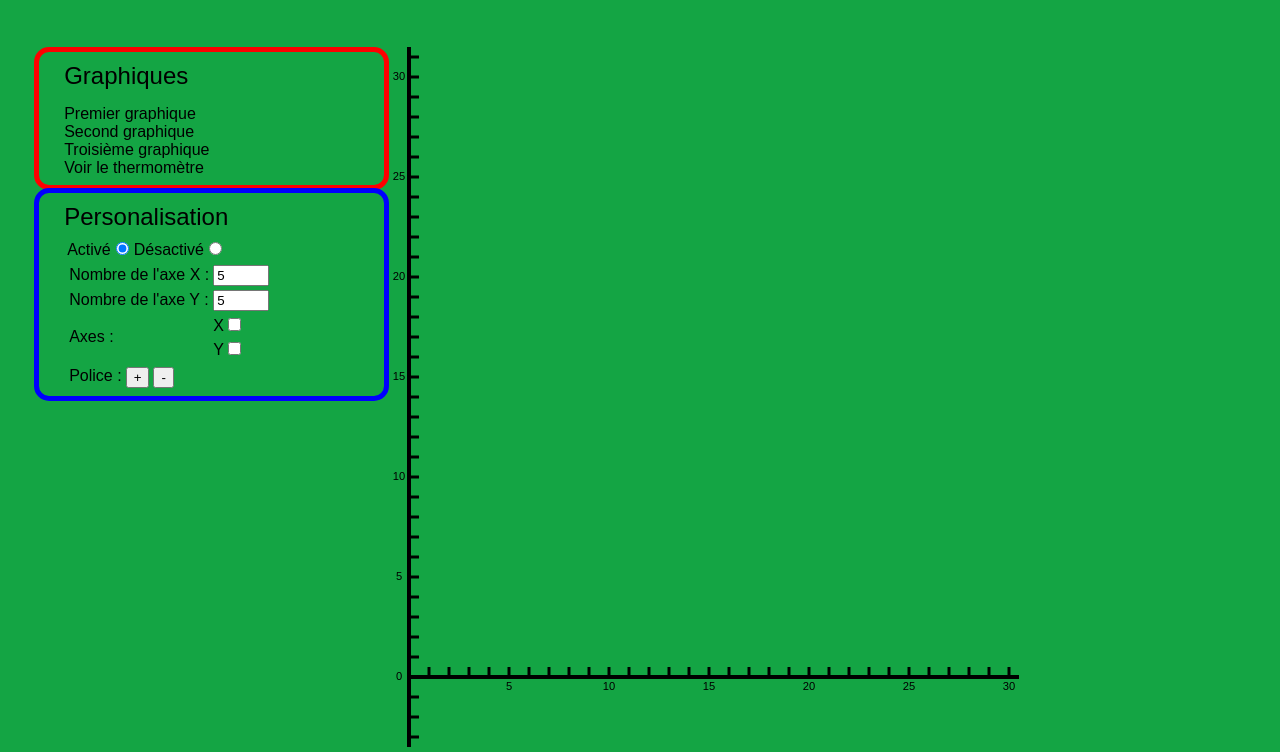
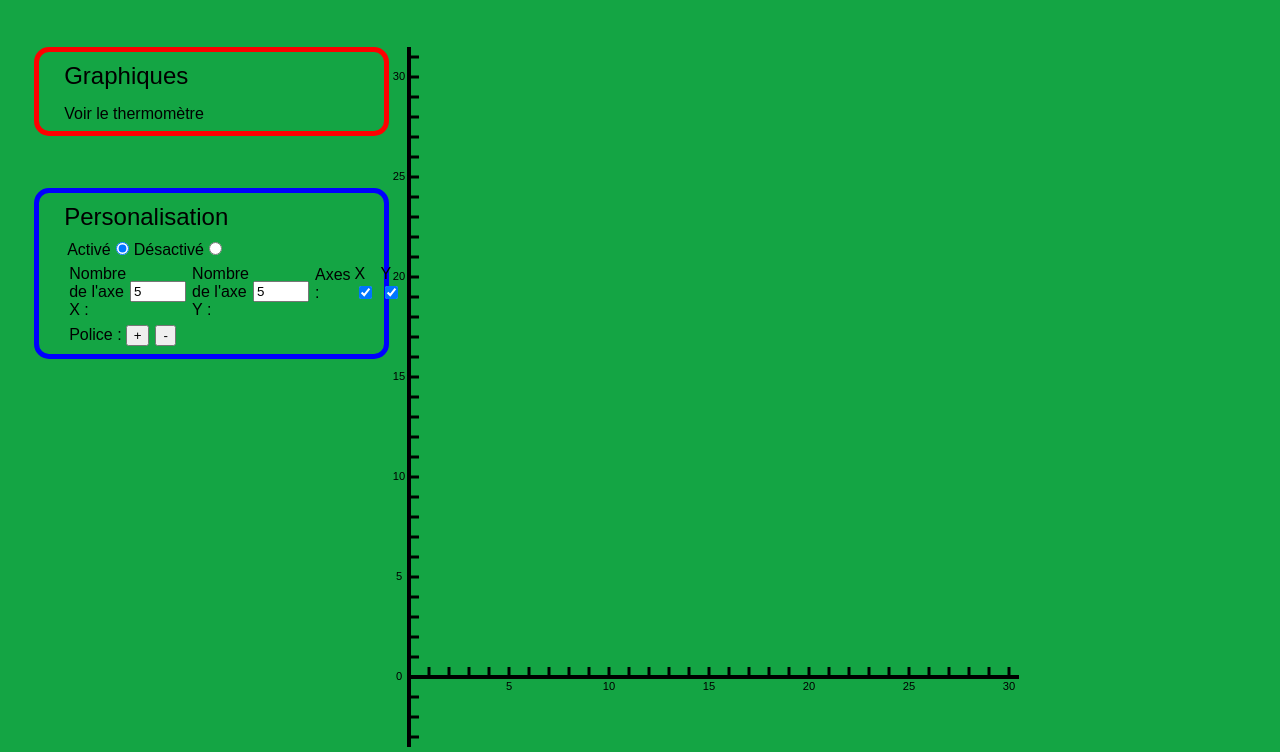
Before and after one commit to lpenaud/puit_canadien, a plain HTML site: page client/PageGraph.html in a window 1280 px wide. Both pictures are taken after a click on the radio button 122 px from the left and 352 px from the top of the page. Shown: the part 104-856 px from the top of the page. Drawn offline with Linux system fonts and the light colour scheme.

Commit message:
Amélioration du design

```diff
--- a/client/JSGraph.js
+++ b/client/JSGraph.js
@@ -84,8 +84,7 @@ $('#normal').click(function () {
 });
 
 $('#custom').click(function() {
-    $('#future tbody,tfoot').css('display','inline-block');
-    $('#custom radio').prop('checked',true);
+    $('#future tbody,tfoot').css('display','flex');
     curve(0,31,setNumberX,setNumberY,setGridX,setGridY,setFont);
 });
 
@@ -125,7 +124,7 @@ $("input[name='font']").click(function() {
    else if (this.value=='-') {
        setFont=setFont-0.1;
    }
-   curve(0,31,setNumberX,setNumberY,false,false,setFont);
+   curve(0,31,setNumberX,setNumberY,setGridX,setGridY,setFont);
 });
 
 curve(0,31,setNumberX,setNumberY,false,false,setFont);
--- a/client/PageGraph.html
+++ b/client/PageGraph.html
@@ -13,9 +13,6 @@
 <div id="information">
     <h2>Graphiques</h2>
     <ul>
-        <li class='button'>Premier graphique</li>
-        <li class='button'>Second graphique</li>
-        <li class='button'>Troisième graphique</li>
         <li class='button'><a href='/'>Voir le thermomètre</a></li>
     </ul>
 </div>
@@ -31,7 +28,7 @@
                 <td><label for="perso">Désactivé</label><input type="radio" name="perso" checked='true' id="normal"/></td>
             </tr>
     </thead>
-    <tbody style='display: none;'>
+    <tbody>
         <tr>
             <td>Nombre de l'axe X :</td>
             <td><input type="number" id="numberX" min='0' max='10' oninput='number(this);'/></td>
@@ -42,18 +39,18 @@
         </tr>
         <tr>
             <td rowspan='2'>Axes :</td>
-            <td>X<input type="checkbox" id='gridX' onclick='setGrid(this);'/></td>
+            <td>X<input type="checkbox" id='gridX' onclick='setGrid(this);' checked='false'/></td>
         </tr>
         <tr>
-            <td>Y<input type="checkbox" id='gridY' onclick='setGrid(this);'/></td>
+            <td>Y<input type="checkbox" id='gridY' onclick='setGrid(this);' checked='false'/></td>
         </tr>
     </tbody>
     <tfoot>
         <tr>
             <td rowspan='2'><label for='font'>Police :</label></td>
+            <td><input type="button" value="+" name='font'/></td>
         </tr>
         <tr>
-            <td><input type="button" value="+" name='font'/></td>
             <td><input type="button" value="-" name='font'/></td>
         </tr>
     </tfoot>
--- a/client/style.css
+++ b/client/style.css
@@ -90,7 +90,7 @@ h1 {
         display: inline-block;
     }
 
-    #future tfoot {
+    #future tfoot,tbody {
         display: none
     }
 
@@ -100,10 +100,6 @@ h1 {
 
     #curve {
         margin-right: 20%;
-    }
-
-    #curve:hover {
-        cursor: crosshair;
     }
 
     #thermometer {
```
Also changed, not shown: server.js (line endings or trailing spaces).
